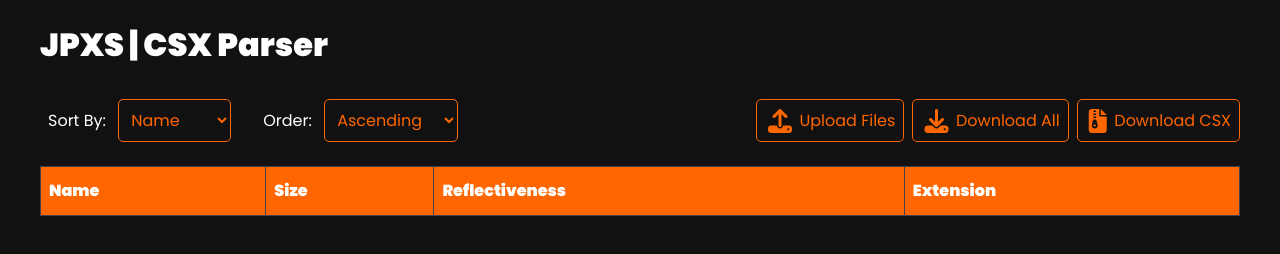
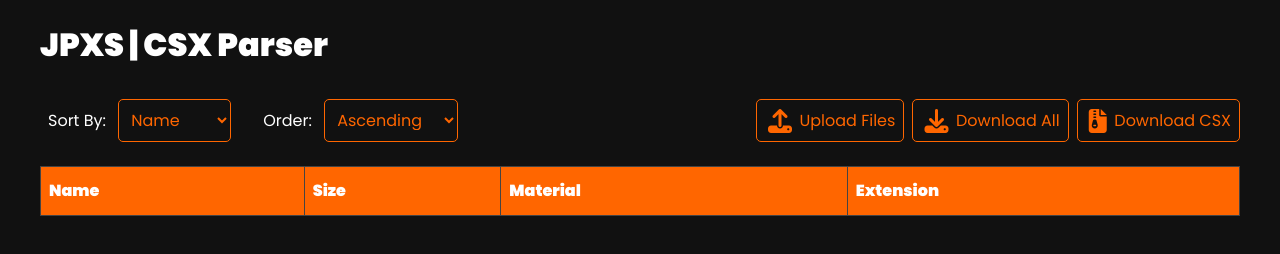
Before and after one commit to jpxs-intl/CSXWebParser, a website with bundled scripts: page assets/index.html in a window 1280 px wide. Built offline with nearby package versions, Linux system fonts and the light colour scheme.

Commit message:
Update index.html

```diff
--- a/assets/index.html
+++ b/assets/index.html
@@ -60,7 +60,7 @@
           <tr>
             <th>Name</th>
             <th>Size</th>
-            <th>Reflectiveness</th>
+            <th>Material</th>
             <th>Extension</th>
           </tr>
         </table>
```
